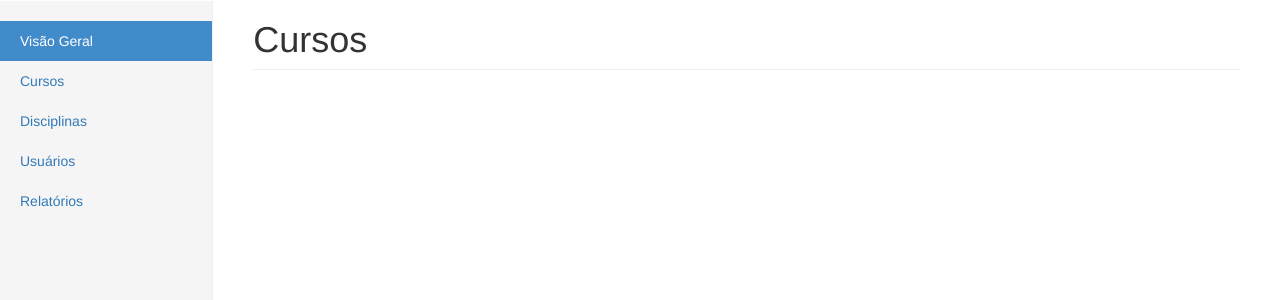
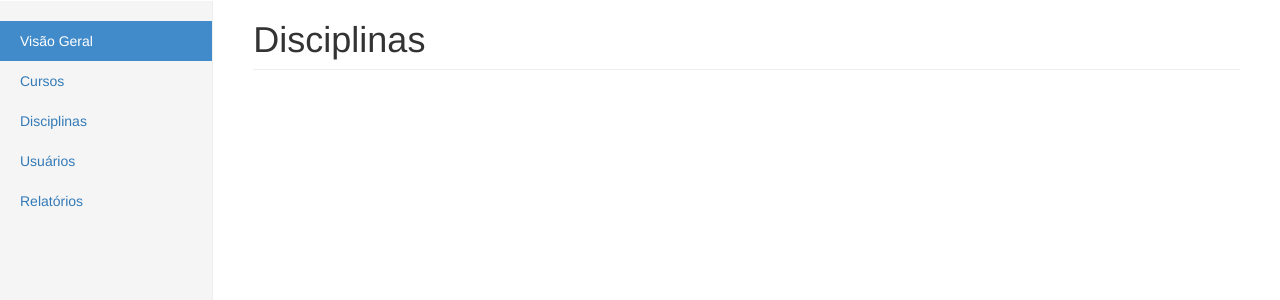
Before and after one commit to danielslz/ifacademy, a Django app: page /cursos/disciplinas/ in a window 1280 px wide. Shown: the part 50-350 px from the top of the page. Run offline with Django 3.2, Linux system fonts and the light colour scheme; data that the repository does not hold is empty; parts of the project's set-up code (start-up, migrations or seed data) failed here and were passed over; some libraries are stand-ins or nearby versions.

Commit message:
Alterado o título das páginas de disciplinas

```diff
--- a/apps/cursos/templates/cursos/disciplina_detalhes.html
+++ b/apps/cursos/templates/cursos/disciplina_detalhes.html
@@ -1,7 +1,7 @@
 {% extends "base.html" %}
 
 {% block principal %}
-<h1 class="page-header">Cursos</h1>
+<h1 class="page-header">Disciplinas</h1>
 <div class="panel panel-default">
   <div class="panel-heading">
     {{ disciplina.titulo }}
--- a/apps/cursos/templates/cursos/disciplinas.html
+++ b/apps/cursos/templates/cursos/disciplinas.html
@@ -1,7 +1,7 @@
 {% extends "base.html" %}
 
 {% block principal %}
-<h1 class="page-header">Cursos</h1>
+<h1 class="page-header">Disciplinas</h1>
 {% for disciplina in disciplinas %}
 <div class="panel panel-default">
   <div class="panel-heading">
```
